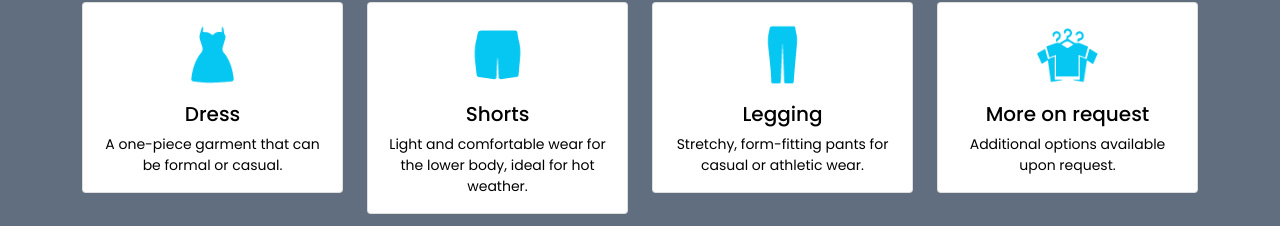
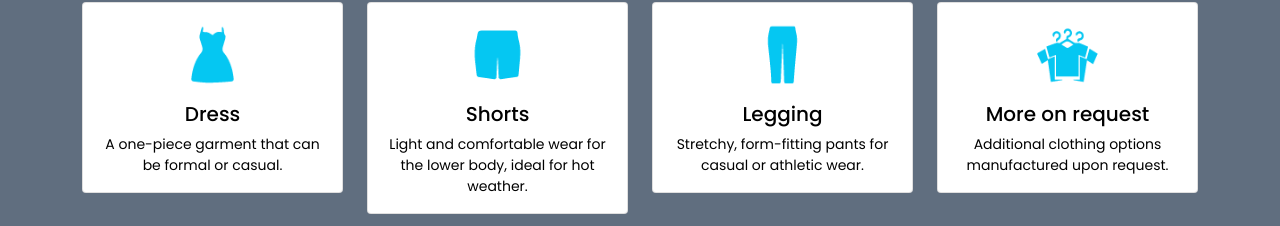
Before and after one commit to maandesign/jmgclothing, a plain HTML site: page index.html in a window 1280 px wide. Shown: the part 2734-2960 px from the top of the page. Drawn offline with nearby package versions, Linux system fonts and the light colour scheme; a script that the page names is missing.

Commit message:
index.html

```diff
--- a/index.html
+++ b/index.html
@@ -300,7 +300,7 @@
                         <img src="images/more_clothes_on_request.png" alt="" width="75px">
                         <div class="card-body">
                             <h5 class="card-title">More on request</h5>
-                            <p class="card-text small">Additional options available upon request.</p>
+                            <p class="card-text small">Additional clothing options manufactured upon request.</p>
                         </div>
                     </div>
                 </div>
```
